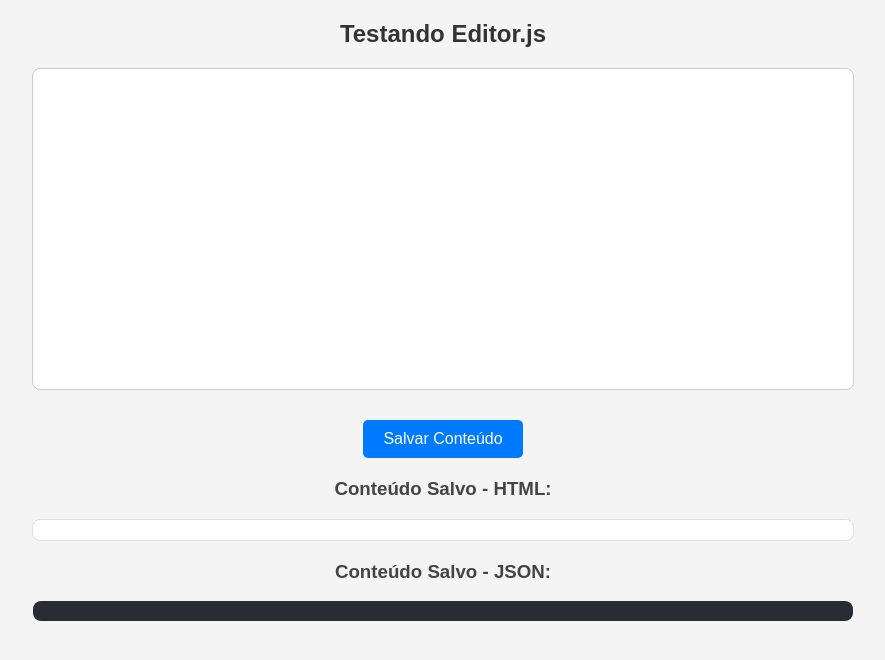
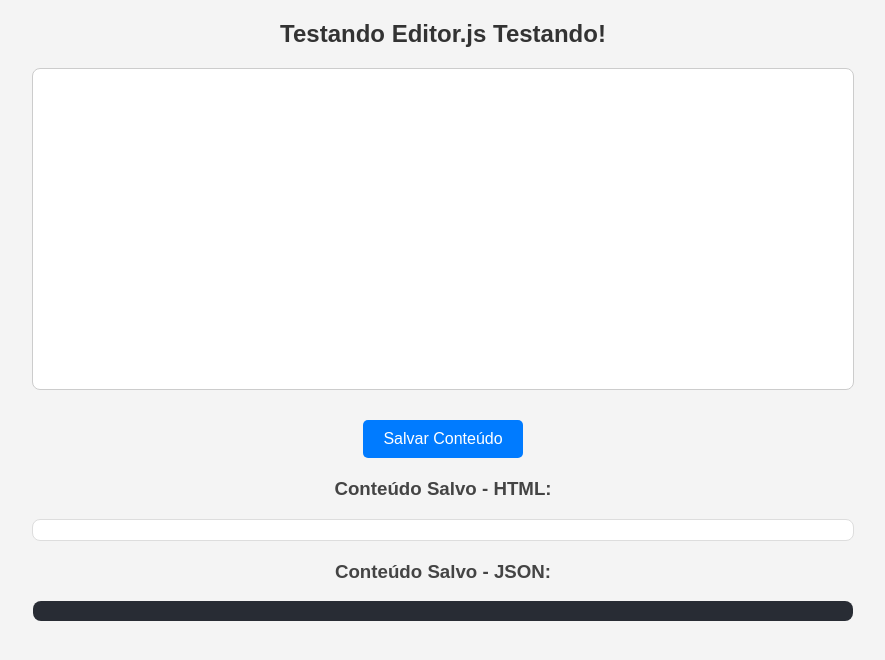
Before and after one commit to jorgejardim/editor.foodchecker, a website built with Vite: page src/index.html in a window 1280 px wide. Shown: the whole page, without its empty margins (197-1082 px from the left). Built offline with nearby package versions, Linux system fonts and the light colour scheme; what @editorjs/editorjs, editorjs-html would draw is missing.

Commit message:
Update .gitignore and modify HTML title
Add ".vercel" to the .gitignore file to ensure the directory is ignored by version control. This prevents unintentional inclusion of deployment configuration files. Additionally, modify the HTML title in `index.html` to enhance clarity and emphasize the testing phase.

---

Atualizar .gitignore e modificar título HTML

Adicione ".vercel" ao arquivo .gitignore para garantir que o diretório seja ignorado pelo controle de versão. Isso impede a inclusão não intencional de arquivos de configuração de implantação. Além disso, modifique o título HTML em `index.html` para melhorar a clareza e enfatizar a fase de teste.

```diff
--- a/src/index.html
+++ b/src/index.html
@@ -76,7 +76,7 @@
     </style>
 </head>
 <body class="container">
-<h2 class="title">Testando Editor.js</h2>
+<h2 class="title">Testando Editor.js Testando!</h2>
 
 <div id="editorjs" class="editor-container"></div>
 
```
Also changed, not shown: 1 other file.
